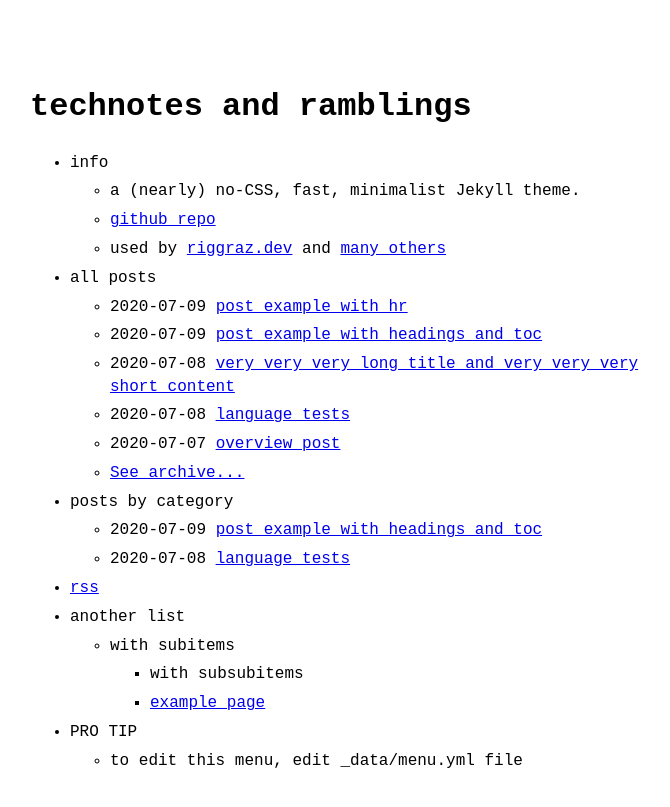
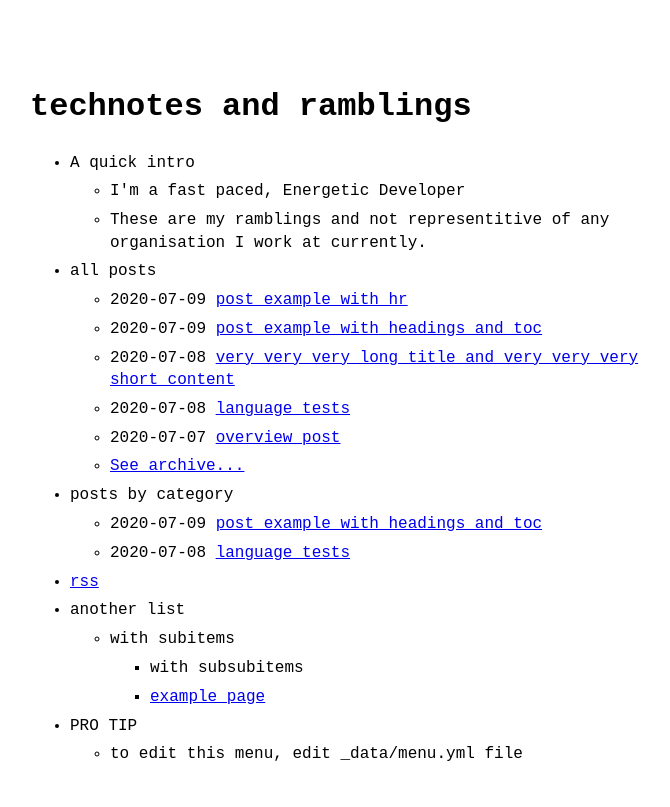
Before and after one commit to jonathanLynn/jonathanlynn.github.io, a Jekyll site: the page built from index.md, in a window 1280 px wide. Shown: the top 807 px of the page, without its empty margins (290-960 px from the left). Built offline with Jekyll 4.4.1, drawn with Linux system fonts in a browser that asks for light colours.

Commit message:
Update menu.yml

```diff
--- a/_data/menu.yml
+++ b/_data/menu.yml
@@ -2,12 +2,10 @@
 # https://github.com/riggraz/no-style-please#customize-the-menu
 
 entries:
-  - title: info
+  - title: A quick intro
     entries:
-      - title: a (nearly) no-CSS, fast, minimalist Jekyll theme.
-      - title: github repo
-        url: https://github.com/riggraz/no-style-please
-      - title: "used by <a href='https://riggraz.dev'>riggraz.dev</a> and <a href='https://github.com/riggraz/no-style-please/network/dependents'>many others</a>"
+      - title: I'm a fast paced, Energetic Developer
+      - title: These are my ramblings and not representitive of any organisation I work at currently.
 
   - title: all posts
     post_list:
```
